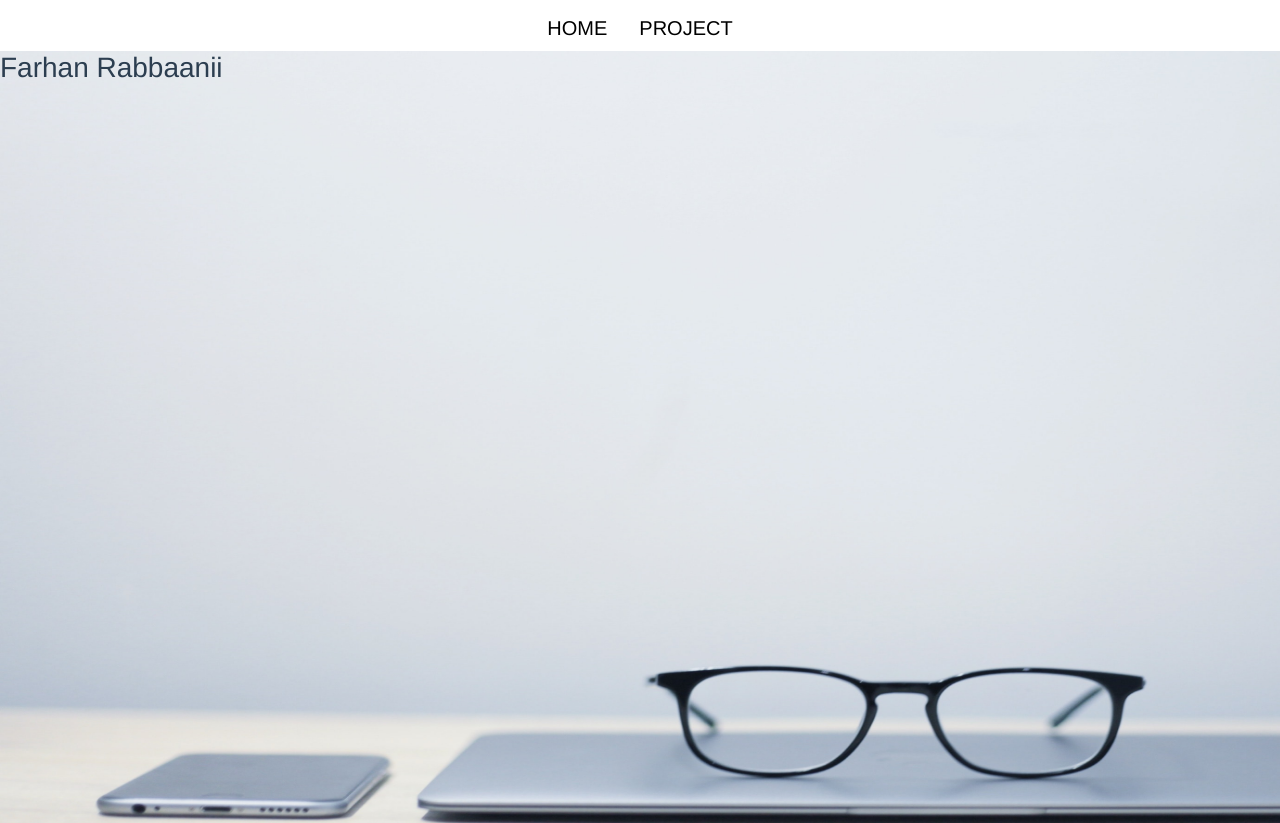
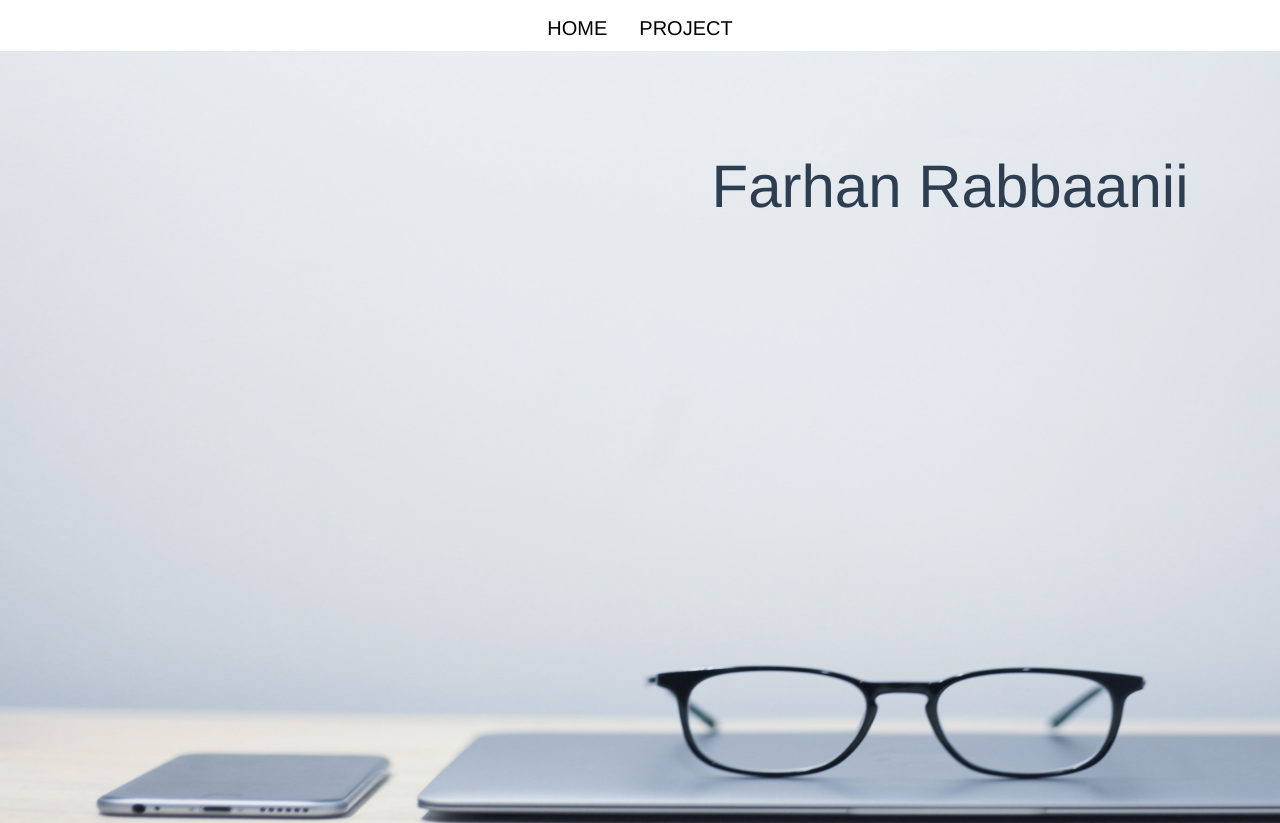
Before and after one commit to farhanrbnn/personal-web, a Vue app: page / in a window 1280 px wide. Shown: the top 823 px of the page. Built offline with nearby package versions, Linux system fonts and the light colour scheme.

Commit message:
fixing mainPage content

```diff
--- a/src/components/mainPage.vue
+++ b/src/components/mainPage.vue
@@ -1,6 +1,6 @@
 <template>
 	<div id="mainPage">
-		<h3 class="mx-auto">Farhan Rabbaanii</h3>
+		<h3 align="center">Farhan Rabbaanii</h3>
 		<img v-bind:src="require('@/assets/computer.jpg')" width="1900" height="900">
 	</div>
 </template>
@@ -14,6 +14,9 @@
 <style scoped>
 	h3 {
 		position: absolute;
+		margin-top: 100px;
+		width: 1900px;
+		font-size: 60px;
 
 	}
 	#mainPage {
```
